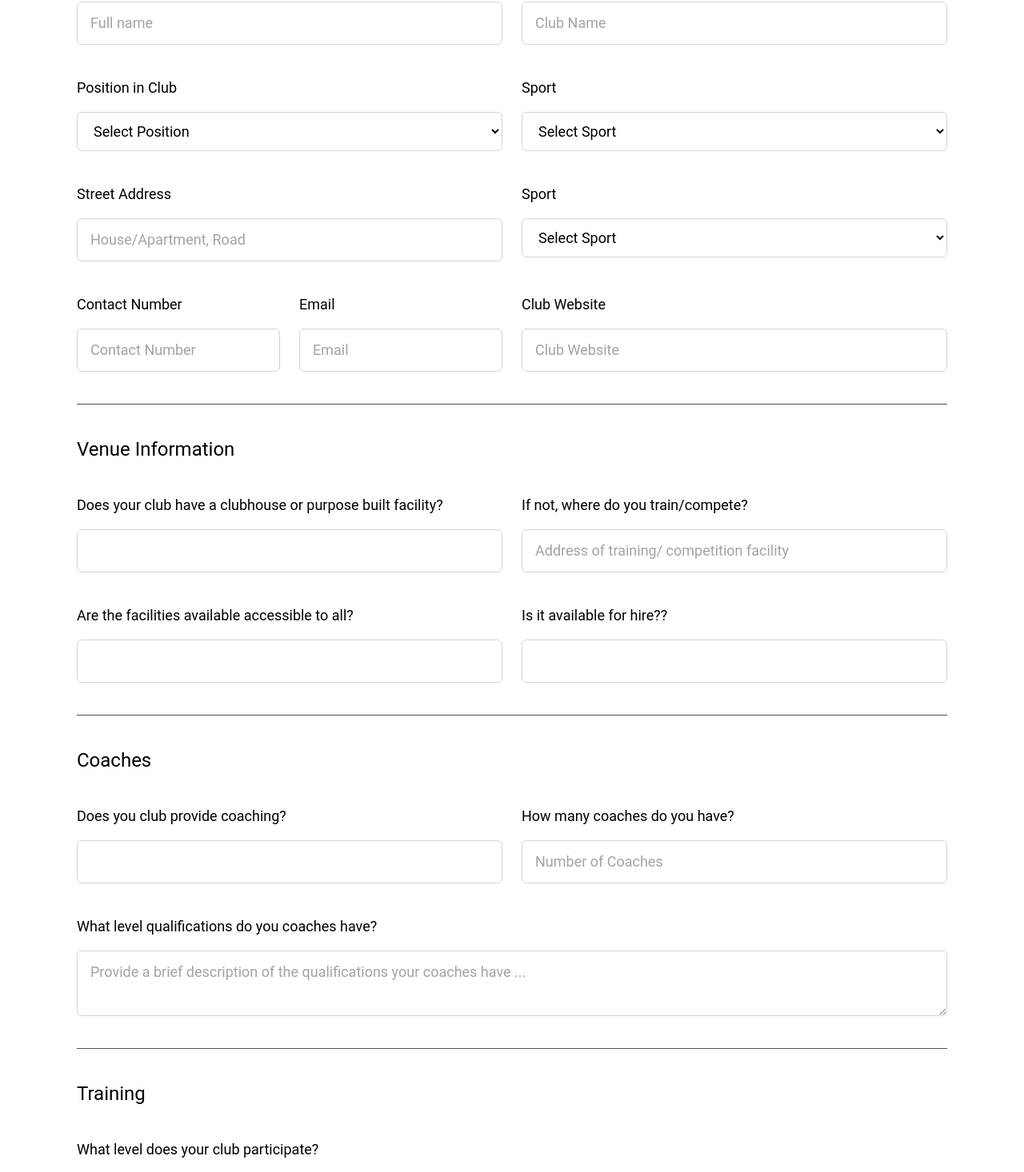
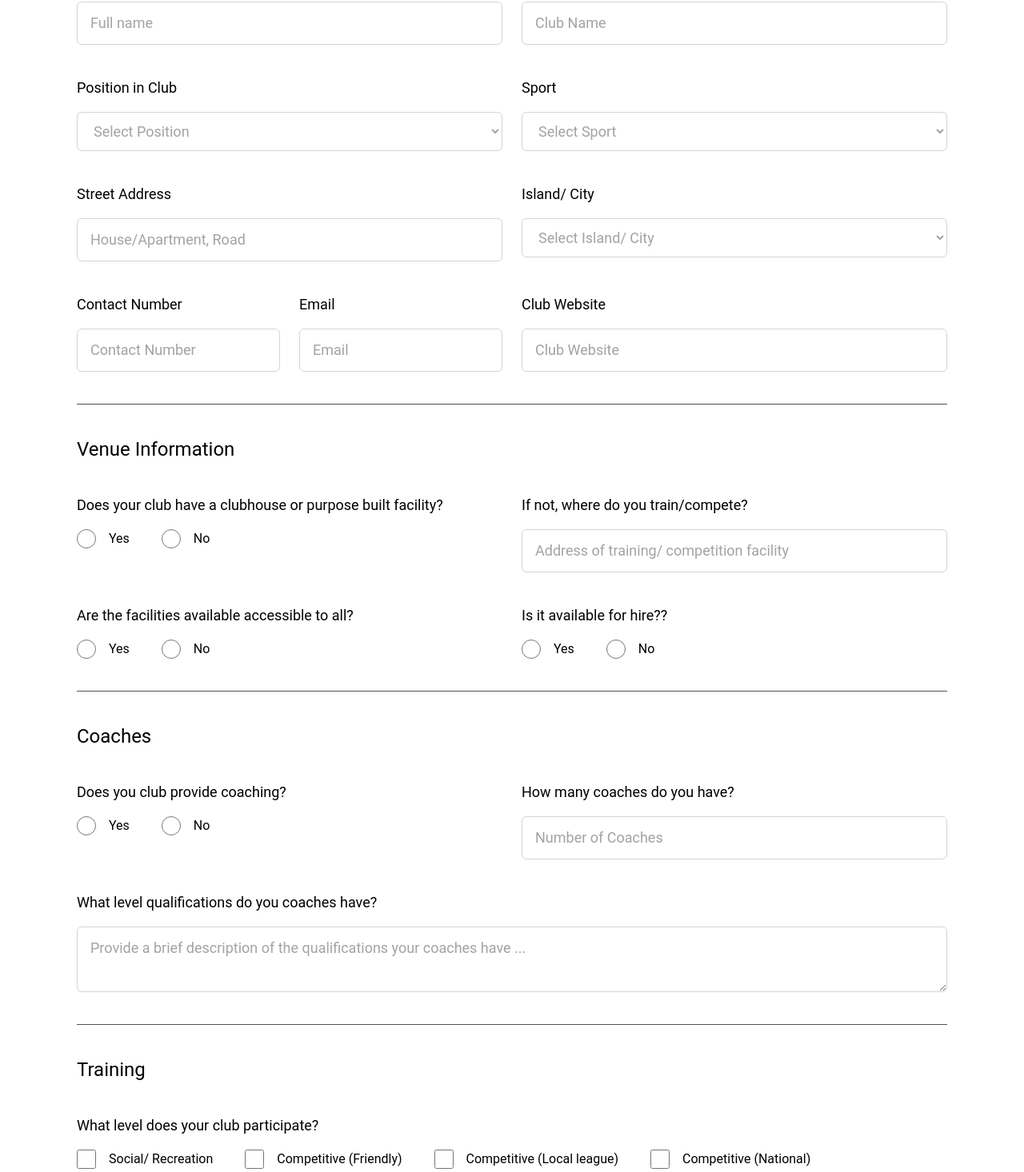
Before and after one commit to majudhu/tradenet-assessment, a Next.js app: page /club-registration in a window 1280 px wide. Shown: the part 610-2076 px from the top of the page at 80% size. Built offline with nearby package versions, Linux system fonts and the light colour scheme.

Commit message:
complete form state and setstate

```diff
--- a/components/Form.tsx
+++ b/components/Form.tsx
@@ -2,9 +2,9 @@ import {
   ChangeEventHandler,
   DetailedHTMLProps,
   FormEventHandler,
+  Fragment,
   HTMLInputTypeAttribute,
   InputHTMLAttributes,
-  ReactElement,
   useCallback,
   useState,
 } from 'react';
@@ -16,23 +16,29 @@ export const Form = ({ formData }: { formData: FormData }) => {
     e.preventDefault();
   };
 
-  const onChange = useCallback<ChangeEventHandler<HTMLInputElement>>(
-    (e) => {
-      switch (e.type) {
-        case 'checkbox':
-          return setFormState((formState) => ({
+  const onChange = useCallback<ChangeEventHandler<any>>((e) => {
+    switch (e.target.type) {
+      case 'checkbox':
+        return setFormState((formState) => {
+          return {
             ...formState,
             [e.target.name]: e.target.checked,
-          }));
-      }
-    },
-    [setFormState]
-  );
+          };
+        });
+      default:
+        return setFormState((formState) => {
+          return {
+            ...formState,
+            [e.target.name]: e.target.value,
+          };
+        });
+    }
+  }, []);
 
   return (
     <form onSubmit={submitForm} className='grid grid-cols-4 gap-x-6 gap-y-10'>
       {formData.sections.map(({ title, fields }, i) => (
-        <>
+        <Fragment key={i}>
           {i !== 0 && <hr className='col-span-4 border-t-gray-600' />}
           <h2 className='col-span-4 text-2xl'>{title}</h2>
           {fields.map((field) => (
@@ -43,7 +49,7 @@ export const Form = ({ formData }: { formData: FormData }) => {
               {...field}
             />
           ))}
-        </>
+        </Fragment>
       ))}
       {formData.decleration && (
         <div className='col-span-4 bg-gray-100 border border-gray-300 rounded-lg p-6'>
@@ -137,7 +143,7 @@ function FormFieldComponent({
 }: FormField & {
   value: string | number | boolean | Date;
   onChange: ChangeEventHandler;
-}): ReactElement {
+}) {
   switch (field.type) {
     case 'text':
       return (
@@ -150,7 +156,7 @@ function FormFieldComponent({
             className={INPUT_CLASSNAME}
             name={field.name}
             id={field.name}
-            type='text'
+            type={field.htmlType ?? 'text'}
             placeholder={field.placeholder}
             value={value as string} // slack over typescript here
             onChange={onChange}
@@ -165,10 +171,12 @@ function FormFieldComponent({
           </label>
           <select
             required={field.required}
-            className={INPUT_CLASSNAME}
+            className={`${INPUT_CLASSNAME} ${
+              value == '' ? 'text-gray-400' : ''
+            }`}
             name={field.name}
             id={field.name}
-            value={value as string}  // slack over typescript here
+            value={value as string} // slack over typescript here
             onChange={onChange}
           >
             {field.placeholder && (
@@ -177,9 +185,53 @@ function FormFieldComponent({
               </option>
             )}
             {field.options.map((value) => (
-              <option key={value}>{value}</option>
+              <option key={value} value={value} className='text-black'>
+                {value}
+              </option>
             ))}
           </select>
+        </div>
+      );
+    case 'checkbox':
+      return (
+        <div key={field.name} className={field.className}>
+          <p className={LABEL_CLASSNAME}>{field.label}</p>
+          <div className='flex flex-wrap gap-10'>
+            {field.options.map((value: any) => (
+              <div key={value} className='flex gap-4'>
+                <input
+                  type='checkbox'
+                  className='w-6 h-6'
+                  name={`${field.name}-${value}`}
+                  id={`${field.name}-${value}`}
+                  onChange={onChange}
+                  defaultChecked={false}
+                />
+                <label htmlFor={`${field.name}-${value}`}>{value}</label>
+              </div>
+            ))}
+          </div>
+        </div>
+      );
+    case 'radio':
+      return (
+        <div key={field.name} className={field.className}>
+          <p className={LABEL_CLASSNAME}>{field.label}</p>
+          <div className='flex flex-wrap gap-10'>
+            {field.options.map((value: any) => (
+              <div key={value} className='flex gap-4'>
+                <input
+                  type='radio'
+                  className='w-6 h-6'
+                  name={field.name}
+                  id={`${field.name}-${value}`}
+                  value={value}
+                  onChange={onChange}
+                />
+                <label htmlFor={`${field.name}-${value}`}>{value}</label>
+              </div>
+            ))}
+          </div>
         </div>
       );
     case 'textarea':
@@ -194,29 +246,13 @@ function FormFieldComponent({
             name={field.name}
             id={field.name}
             placeholder={field.placeholder}
-            value={value as string}  // slack over typescript here
+            value={value as string} // slack over typescript here
             onChange={onChange}
           />
         </div>
       );
     default:
-      return (
-        <div key={field.name} className={field.className}>
-          <label htmlFor={field.name} className={LABEL_CLASSNAME}>
-            {field.label}
-          </label>
-          <input
-            required={field.required}
-            className={INPUT_CLASSNAME}
-            name={field.name}
-            id={field.name}
-            type='text'
-            placeholder={field.placeholder}
-            value={value as string}  // slack over typescript here
-            onChange={onChange}
-          />
-        </div>
-      );
+      return null;
   }
 }
 
--- a/pages/club-registration.tsx
+++ b/pages/club-registration.tsx
@@ -102,10 +102,10 @@ const registrationForm: FormData = {
         },
         {
           type: 'select',
-          name: 'sport',
-          label: 'Sport',
+          name: 'island',
+          label: 'Island/ City',
           required: true,
-          placeholder: 'Select Sport',
+          placeholder: 'Select Island/ City',
           options: [
             'Malé City',
             'Addu City',
@@ -195,7 +195,7 @@ const registrationForm: FormData = {
         },
         {
           type: 'text',
-          name: 'trainingFacilityAddress',
+          name: 'noOfCoaches',
           label: 'How many coaches do you have? ',
           htmlType: 'number',
           required: false,
@@ -204,7 +204,7 @@ const registrationForm: FormData = {
         },
         {
           type: 'textarea',
-          name: 'venueIsPublic',
+          name: 'coachQualificationLevels',
           label: 'What level qualifications do you coaches have?',
           required: false,
           placeholder:
@@ -245,7 +245,7 @@ const registrationForm: FormData = {
           required: true,
           className: 'col-span-4',
           placeholder: 'Membership price',
-          htmlType: 'text',
+          htmlType: 'number',
         },
       ],
     },
```
